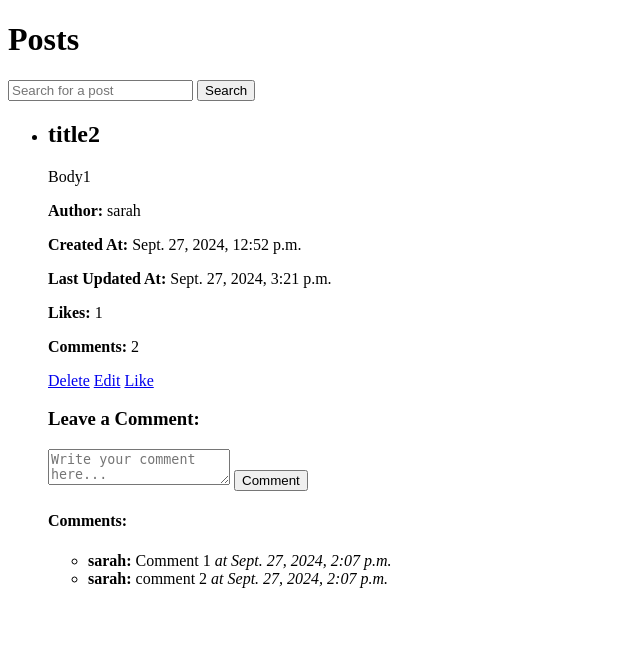
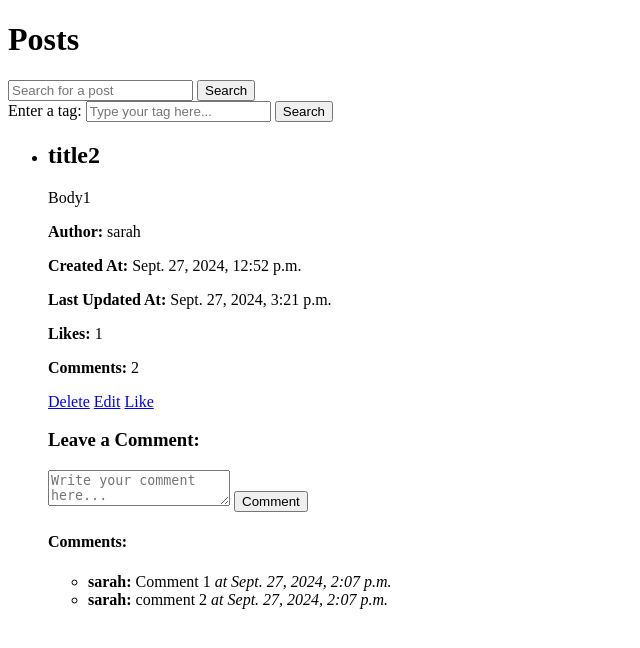
Before and after one commit to Mohamad-Jamal-J/write-and-shine-gsg-mrdt, a Django app: page /posts/ in a window 1280 px wide. Shown: the top 648 px of the page, without its empty margins (0-640 px from the left). Run offline with Django 5.2, Linux system fonts and the light colour scheme; data comes from the database, SQL or seed files in the repository; both versions use the stored data as it was after the commit.

```diff
--- a/posts/views.py
+++ b/posts/views.py
@@ -47,9 +47,19 @@ def create_post(request):
 
 @api_view(['GET'])
 def get_all_posts(request):
-    posts = Post.objects.all()
+    tag_name = request.GET.get('tag', '').strip().capitalize()  # Get tag from query parameter and capitalize
 
-    # Annotate each post with the count of likes and comments
+    if tag_name:
+
+        tag = Tag.objects.filter(name=tag_name).first()
+
+        if tag:
+            posts = Post.objects.filter(post_tag__tag=tag).distinct()
+        else:
+            posts = Post.objects.none()
+    else:
+        posts = Post.objects.all()
+
     for post in posts:
         post.likes_count = post.like_set.count()
         post.comments_count = post.comment_set.count()
--- a/templates/posts.html
+++ b/templates/posts.html
@@ -10,6 +10,12 @@
 
     <form method="GET" action="{% url 'search_post' %}">
         <input type="text" name="post_name" placeholder="Search for a post" required>
+        <button type="submit">Search</button>
+    </form>
+
+    <form method="GET" action="{% url 'get_all_posts' %}">
+        <label for="tag">Enter a tag:</label>
+        <input type="text" name="tag" placeholder="Type your tag here..." required>
         <button type="submit">Search</button>
     </form>
 
```
Also changed, not shown: db.sqlite3.
